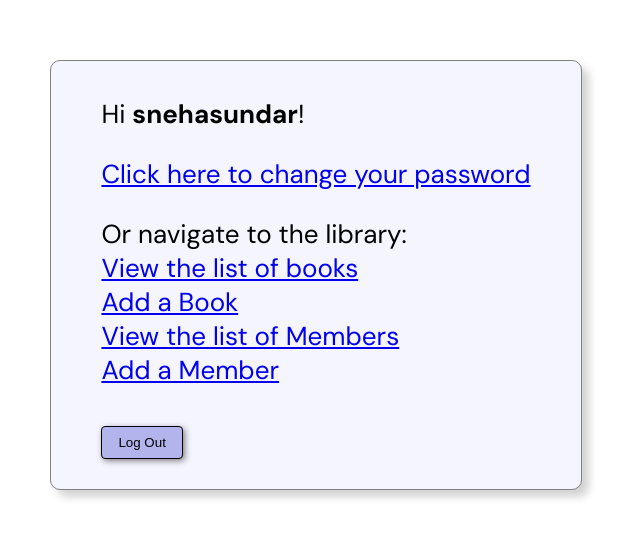
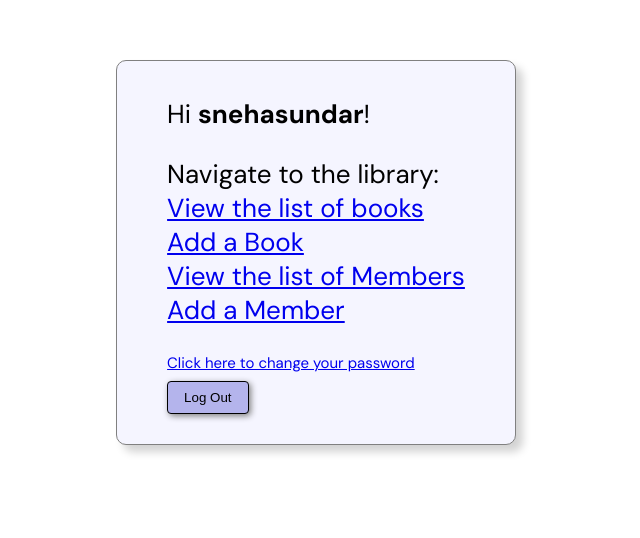
Before and after one commit to snehasund/library-management-system, a Django app: page / in a window 1280 px wide. Shown: the part 140-678 px from the top of the page, without its empty margins (324-964 px from the left). Run offline with Django 5.2, Linux system fonts and the light colour scheme; a user stored in the database is signed in; some web fonts are replaced.

Commit message:
additional landing page styling

```diff
--- a/django_auth/templates/base.html
+++ b/django_auth/templates/base.html
@@ -88,6 +88,18 @@
       padding-bottom: 10px;
       margin: 0px;
     }
+    #logout_form{
+      margin-top: 15px;
+    }
+    a:hover{
+      color: rgb(120, 120, 206);
+    }
+    #pw{
+      font-size: 15px;
+    }
+    #logout_button{
+      margin: 0;
+    }
 </style>
 </head>
 
--- a/django_auth/templates/home.html
+++ b/django_auth/templates/home.html
@@ -8,15 +8,15 @@
 <div id="outer">
 <div id="card">
 <p>Hi <span style="font-weight: bold">{{ user.username }}</span>!</p>
-<p><a href="{% url 'password_change' %}">Click here to change your password</a></p>
-Or navigate to the library:<br>
+Navigate to the library:<br>
 <a href="{% url 'books_list' %}">View the list of books</a><br> <!-- New line for books_list.html -->
 <a href="{% url 'add_book' %}">Add a Book</a><br> <!-- New line for book_form.html -->
 <a href="{% url 'members_list' %}">View the list of Members</a><br> <!-- New line for members_list.html -->
-<a href="{% url 'add_member' %}">Add a Member</a><br><br> <!-- New line for members_form.html -->
-<form action="{% url 'logout' %}" method="post">
+<a href="{% url 'add_member' %}">Add a Member</a> <!-- New line for members_form.html -->
+<form action="{% url 'logout' %}" method="post" id="logout_form">
   {% csrf_token %}
-  <button type="submit">Log Out</button>
+  <a href="{% url 'password_change' %}" id="pw">Click here to change your password</a><br>
+  <button type="submit" id="logout_button">Log Out</button>
 </form>
 </div>
 </div>
```
Also changed, not shown: django_auth/db.sqlite3.
